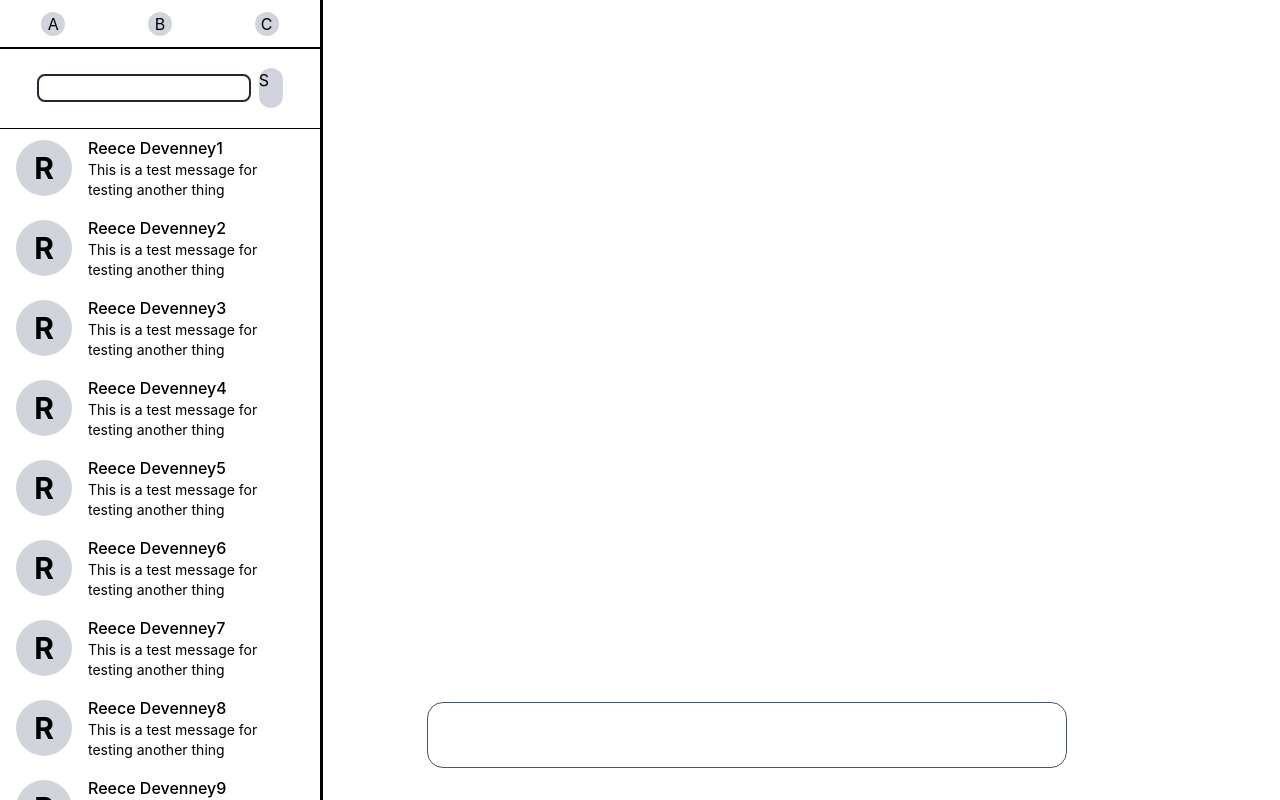
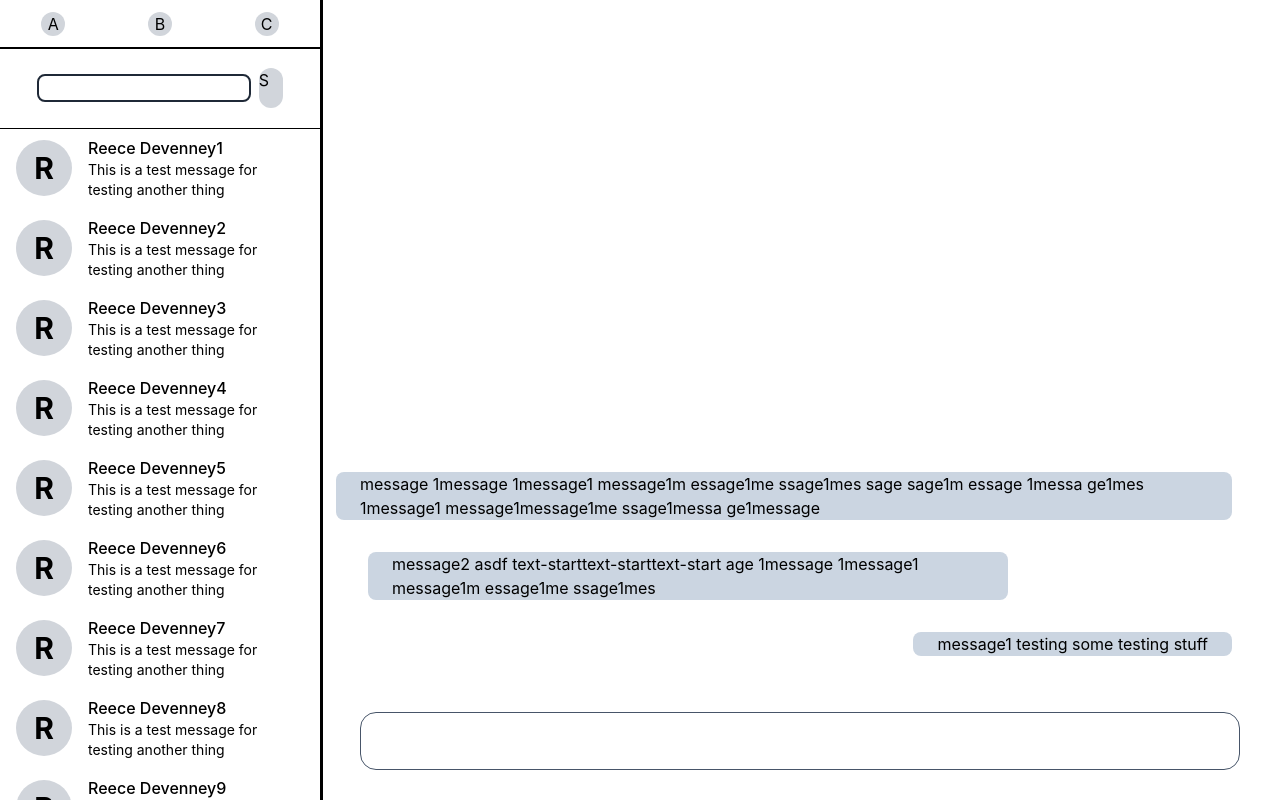
Before and after one commit to ReeceDevenney/Chit-Chat, a React (Create React App) app in the folder client/: page / in a window 1280 px wide. Built offline with nearby package versions, Linux system fonts and the light colour scheme.

Commit message:
added test chat messages

```diff
--- a/client/src/components/Chatbox/index.tsx
+++ b/client/src/components/Chatbox/index.tsx
@@ -1,11 +1,18 @@
 
 
 function Chatbox() {
-    return (
-      <div className='col-span-9 insert-x-0'>
-        <textarea className="border border-slate-600 p-3 w-1/2 mb-8 mx-auto focus:outline-none rounded-2xl resize-none text-sm fixed bottom-0 left-1/3"></textarea>
+  return (
+    <div className="col-span-9 h-screen flex flex-col justify-end">
+      <div className="text-left mb-6 flex flex-col">
+        <p className="flex flex-col items-end mr-12 mb-8 rounded-lg bg-slate-300 ml-auto px-6 max-w-4xl flex-wrap">message 1message 1message1 message1m essage1me ssage1mes sage sage1m essage 1messa ge1mes 1message1 message1message1me ssage1messa ge1message</p>
+        <p className="flex flex-col items-start ml-12 mb-8 rounded-lg bg-slate-300 mr-auto px-6 max-w-screen-sm flex-wrap">message2 asdf text-starttext-starttext-start age 1message 1message1 message1m essage1me ssage1mes </p>
+        <p className="flex flex-col items-end mr-12 mb-8 rounded-lg bg-slate-300 ml-auto px-6 max-w-screen-sm flex-wrap">message1 testing some testing stuff</p>
       </div>
-    );
-  }
+      <div className="text-center mb-6">
+        <textarea className="border border-slate-600 p-2 w-11/12 focus:outline-none rounded-2xl resize-none text-sm left-1/3 col-span-9"></textarea>
+      </div>
+    </div>
+  );
+}
 
-  export default Chatbox;
+export default Chatbox;
--- a/client/src/components/Contactbox/index.tsx
+++ b/client/src/components/Contactbox/index.tsx
@@ -60,7 +60,7 @@ function Contactbox() {
         },
     ]
     return(
-        <div>
+        <div className="flex-1">
         {messages.map((message) =>
         <div className="text-center hover:bg-slate-100 hover:cursor-pointer h-20 flex">
           <div className="bg-gray-300 rounded-full h-14 w-14 my-auto ml-4 items-center flex shrink-0">
--- a/client/src/components/Sidebar/index.tsx
+++ b/client/src/components/Sidebar/index.tsx
@@ -5,7 +5,7 @@ import Contactbox from "../Contactbox";
 function Sidebar() {
   return (
     <div className='col-span-3 flex flex-col h-screen'>
-      <div className="outline max-h-screen overflow-auto">
+      <div className="outline max-h-screen overflow-auto h-screen">
         <Controlpanel/>
         <Searchbar/>
         <Contactbox/>
```
